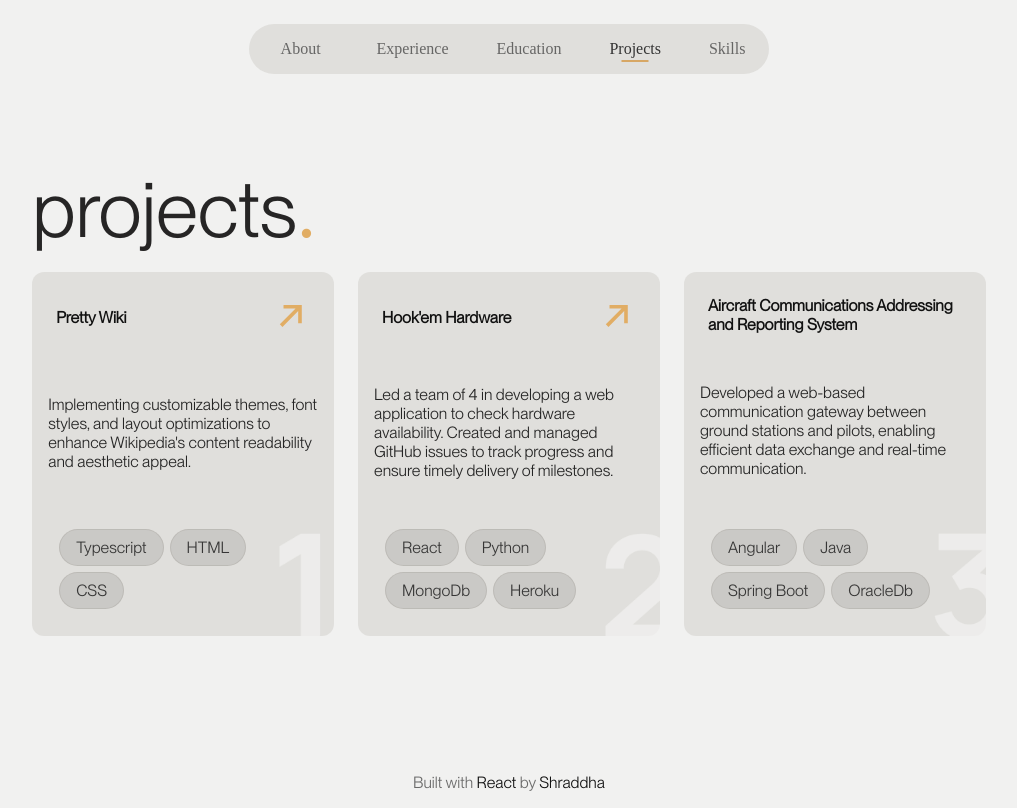
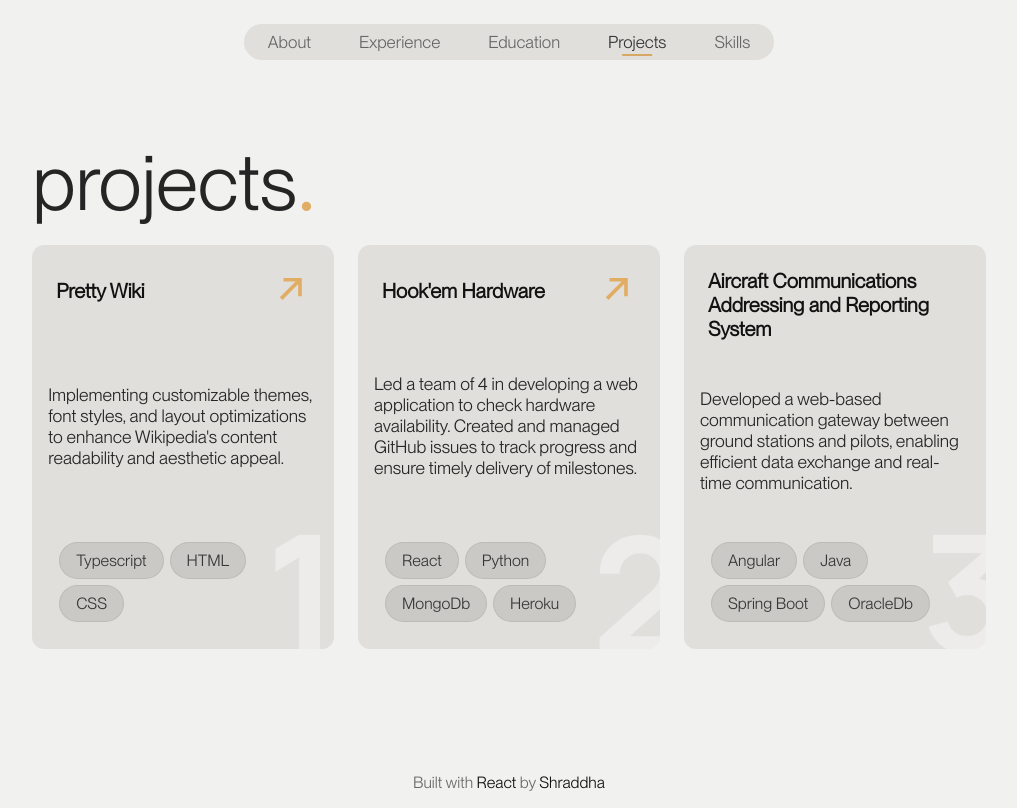
Before and after one commit to shraddha014/personal-website, a Next.js app: page /projects in a window 1280 px wide. Shown: the whole page, without its empty margins (131-1148 px from the left). Built offline with nearby package versions, Linux system fonts and the light colour scheme.

Commit message:
chagned project font size and header font size

```diff
--- a/src/app/globals.css
+++ b/src/app/globals.css
@@ -7,6 +7,7 @@
   --lang-div-background-color: rgba(17, 17, 17, 0.1);
   --land-text-color: rgba(17, 17, 17, 0.8);
   --dot: rgba(225, 173, 100, 1);
+  --about-me-hey: rgba(38, 37, 37, 0.7);
 }
 
 html,
--- a/src/app/header.module.css
+++ b/src/app/header.module.css
@@ -11,11 +11,11 @@
 }
 
 .links{
-    font-family: Rubik;
     font-weight: 400;
     color: var(--link-color);
     margin: 0 1rem;
     opacity: 70%;
+    font-size: calc(0.5em + 0.7vw);
 }
 
 .links:hover {
@@ -45,3 +45,12 @@
     width: 60%;
     transition: width 0.2s ease;
 }
+
+@media (max-width: 768px) {
+    .menu {
+      width: 100%;
+    }
+    .links {
+        margin: 0;
+    }
+}
--- a/src/app/header.tsx
+++ b/src/app/header.tsx
@@ -3,6 +3,7 @@
 import Link from "next/link";
 import styles from "./header.module.css";
 import { usePathname } from "next/navigation";
+import { neue } from "@/utils/fontConfig";
 
 
 
@@ -27,31 +28,31 @@ export default function Header() {
       >
         <Link
           href="/"
-
+          className={`${getLinkClassName('/')}  ${neue.className}`}
         >
-          <div className={getLinkClassName('/')}>About</div>
+          About
         </Link>
         <Link
           href="/experience"
-          className={getLinkClassName('/experience')}
+          className={`${getLinkClassName('/experience')}  ${neue.className}`}
         >
           Experience
         </Link>
         <Link
           href="/education"
-          className={getLinkClassName('/education')}
+          className={`${getLinkClassName('/education')}  ${neue.className}`}
         >
           Education
         </Link>
         <Link
           href="/projects"
-          className={getLinkClassName('/projects')}
+          className={`${getLinkClassName('/projects')}  ${neue.className}`}
         >
           Projects
         </Link>
         <Link
           href="/skills"
-          className={getLinkClassName('/skills')}
+          className={`${getLinkClassName('/skills')}  ${neue.className}`}
         >
           Skills
         </Link>
--- a/src/app/projects/projects.module.css
+++ b/src/app/projects/projects.module.css
@@ -48,11 +48,13 @@
 .heading {
     color: rgba(17, 17, 17, 1);
     font-weight: 600;
+    font-size: calc(0.7em + 0.7vw);
 }
 
 .description {
     color: rgba(17, 17, 17, 0.9);
     font-weight: 400;
+    font-size: calc(0.7em + 0.5vw);
 }
 
 .topSection {
```
